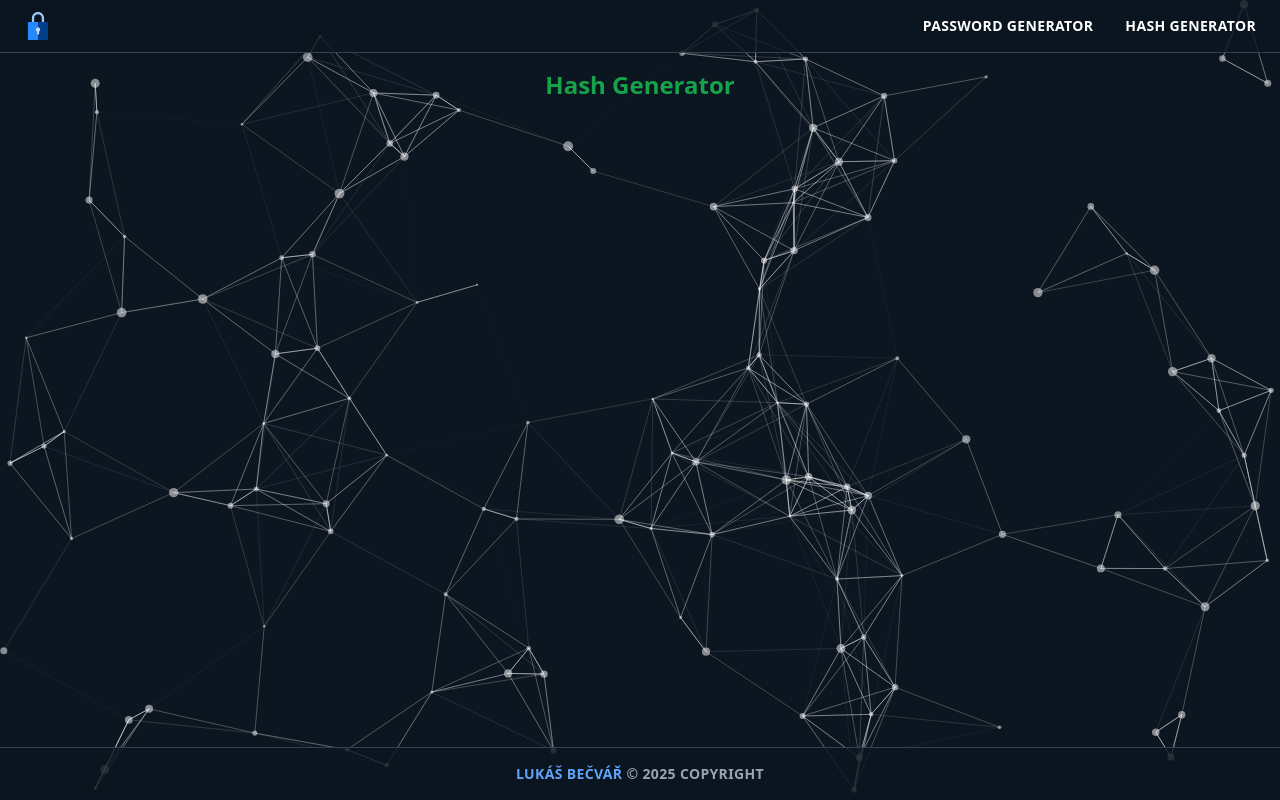
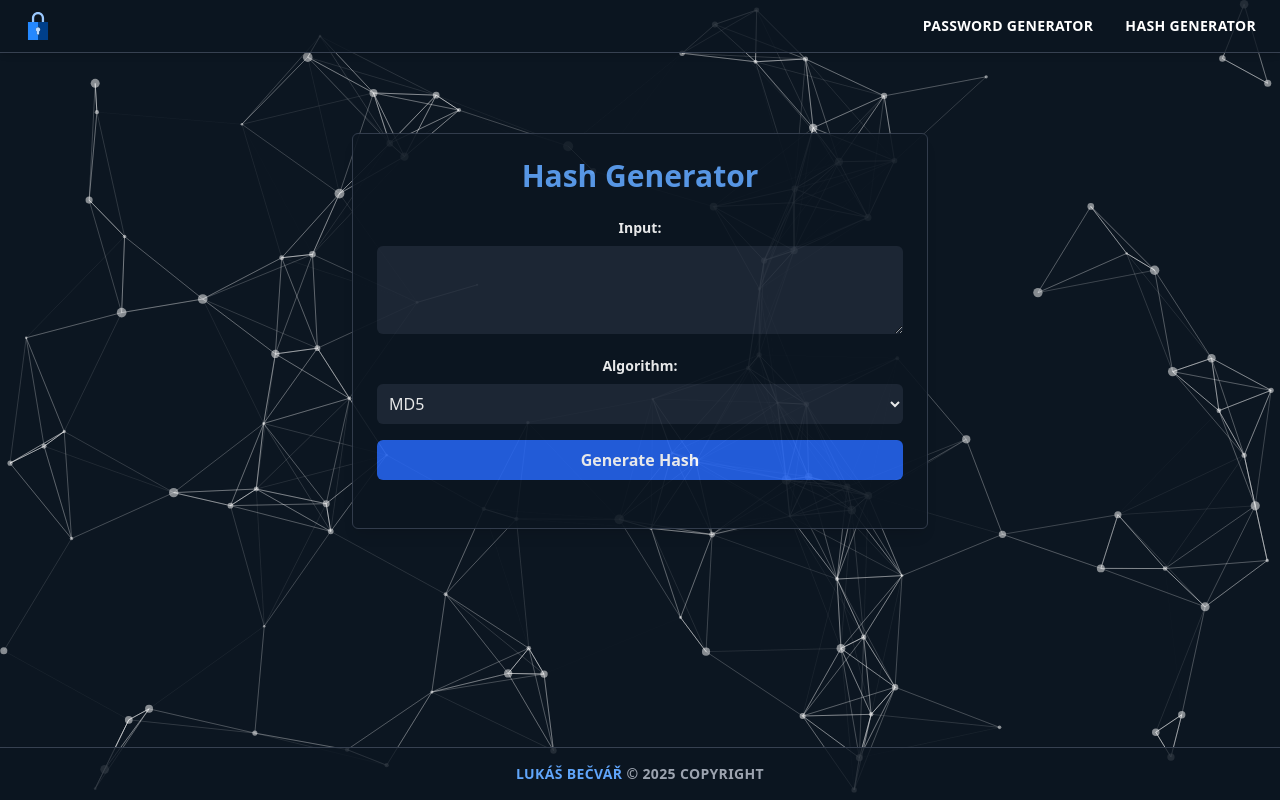
Before and after one commit to lukasbecvar/password-and-hash-generator, a React (Vite) app: page /hash in a window 1280 px wide. Built offline with nearby package versions, Linux system fonts and the light colour scheme.

Commit message:
added hash generator

```diff
--- a/src/components/HashGenerator.jsx
+++ b/src/components/HashGenerator.jsx
@@ -1,7 +1,178 @@
+// include crypto functions
+import md4 from "js-md4"
+import bcrypt from "bcryptjs"
+import CryptoJS from "crypto-js"
+
+// include react functions
+import { useState } from "react"
+
+// mysql 3.23 hash function (simple JS implementation)
+function mysql323Hash(str) {
+	let add = 7
+	let nr = 1345345333
+	let nr2 = 0x12345671
+
+	for (let i = 0; i < str.length; i++) {
+		const c = str.charCodeAt(i)
+		if (c === 32 || c === 9) continue
+		nr ^= (((nr & 63) + add) * c) + (nr << 8)
+		nr2 += (nr2 << 8) ^ nr
+		add += c
+	}
+	const toHex = (num) => ("00000000" + (num >>> 0).toString(16)).slice(-8)
+	return toHex(nr) + toHex(nr2)
+}
+
+// ntlm hash = MD4(UTF-16LE(password))
+function ntlmHash(password) {
+	const encoder = new TextEncoder("utf-16le")
+	const buf = encoder.encode(password)
+	const arr = Array.from(buf)
+	return md4(arr)
+}
+
 export default function HashGenerator() {
+	const [hash, setHash] = useState("")
+	const [input, setInput] = useState("")
+	const [copied, setCopied] = useState(false)
+	const [loading, setLoading] = useState(false)
+	const [algorithm, setAlgorithm] = useState("MD5")
+
+	// extra inputs
+	const [salt, setSalt] = useState("")
+	const [iterations, setIterations] = useState(1000)
+	const [bcryptSaltRounds, setBcryptSaltRounds] = useState(10)
+
+	// hash generator
+	const generateHash = async () => {
+		setLoading(true)
+		let result = ""
+
+		try {
+			switch (algorithm) {
+				case "MD4":
+					result = md4(input)
+					break
+				case "MD5":
+					result = CryptoJS.MD5(input).toString()
+					break
+				case "SHA-1":
+					result = CryptoJS.SHA1(input).toString()
+					break
+				case "SHA-256":
+					result = CryptoJS.SHA256(input).toString()
+					break
+				case "SHA-512":
+					result = CryptoJS.SHA512(input).toString()
+					break
+				case "RIPEMD-160":
+					result = CryptoJS.RIPEMD160(input).toString()
+					break
+				case "NTLM":
+					result = ntlmHash(input)
+					break
+				case "MySQL323":
+					result = mysql323Hash(input)
+					break
+				case "PBKDF2":
+					result = CryptoJS.PBKDF2(input, CryptoJS.enc.Utf8.parse(salt), {
+						keySize: 64 / 4,
+						iterations,
+						hasher: CryptoJS.algo.SHA512,
+					}).toString(CryptoJS.enc.Hex)
+					break
+				case "bcrypt":
+					result = await bcrypt.hash(input, bcryptSaltRounds)
+					break
+				default:
+					result = "Unsupported algorithm"
+			}
+		} catch (err) {
+			result = `Error: ${err.message}`
+		}
+
+		setHash(result)
+		setCopied(false)
+		setLoading(false)
+	}
+
+	// copy hash to clipboard
+	const copyToClipboard = async () => {
+		if (!hash) return
+		await navigator.clipboard.writeText(hash)
+		setCopied(true)
+		setTimeout(() => setCopied(false), 1500)
+	}
+
 	return (
-		<div className="p-4">
-			<h1 className="text-2xl font-bold text-green-600">Hash Generator</h1>
+		<div className="md:max-w-xl max-w-xl mx-auto p-6 md:mt-20 bg-[#0c1621] text-white md:rounded-md md:shadow-lg md:border border-gray-700 z-10 opacity-90">
+			<h1 className="text-3xl font-bold text-blue-400 mb-6 text-center">Hash Generator</h1>
+
+			{/* input text */}
+			<div className="mb-4">
+				<label className="block mb-2 font-semibold text-sm">Input:</label>
+				<textarea className="w-full p-2 bg-gray-800 text-white rounded-md resize-y" rows={3} value={input} onChange={(e) => setInput(e.target.value)}/>
+			</div>
+
+			{/* algorithm selection */}
+			<div className="mb-4">
+				<label className="block mb-2 font-semibold text-sm">Algorithm:</label>
+				<select className="w-full p-2 bg-gray-800 text-white rounded-md" value={algorithm} onChange={(e) => setAlgorithm(e.target.value)}>
+					{[
+						"MD4",
+						"MD5",
+						"SHA-1",
+						"SHA-256",
+						"SHA-512",
+						"NTLM",
+						"PBKDF2",
+						"bcrypt",
+						"MySQL323",
+						"RIPEMD-160",
+					].map((algo) => (
+						<option key={algo} value={algo}>
+							{algo}
+						</option>
+					))}
+				</select>
+			</div>
+
+			{/* extra inputs for PBKDF2 */}
+			{(algorithm === "PBKDF2") && (
+				<div className="mb-4 space-y-3">
+					<div>
+						<label className="block text-sm font-semibold mb-1">Salt:</label>
+						<input type="text" value={salt} onChange={(e) => setSalt(e.target.value)} className="w-full p-2 bg-gray-800 text-white rounded-md"/>
+					</div>
+					<div>
+						<label className="block text-sm font-semibold mb-1">Iterations:</label>
+						<input type="number" min={1} value={iterations} onChange={(e) => setIterations(parseInt(e.target.value) || 1)} className="w-full p-2 bg-gray-800 text-white rounded-md"/>
+					</div>
+				</div>
+			)}
+
+			{/* extra inputs for bcrypt */}
+			{algorithm === "bcrypt" && (
+				<div className="mb-4 space-y-3">
+					<label className="block text-sm font-semibold mb-1">Salt rounds:</label>
+					<input type="number" min={1} max={20} value={bcryptSaltRounds} onChange={(e) => setBcryptSaltRounds(parseInt(e.target.value) || 10)} className="w-full p-2 bg-gray-800 text-white rounded-md"/>
+				</div>
+			)}
+
+			{/* generate button */}
+			<button onClick={generateHash} disabled={loading} className="w-full bg-blue-600 hover:bg-blue-700 transition text-white font-semibold py-2 px-4 rounded-md mb-6 disabled:opacity-50">
+				{loading ? "Generating..." : "Generate Hash"}
+			</button>
+
+			{/* hash output */}
+			{hash && (
+				<div className="relative">
+					<div className="bg-gray-800 rounded-md p-3 mb-2 font-mono text-sm break-all">{hash}</div>
+					<button onClick={copyToClipboard} className="absolute top-2 right-2 text-xs bg-blue-500 hover:bg-blue-600 transition px-2 py-1 rounded text-white">
+						{copied ? "Copied!" : "Copy"}
+					</button>
+				</div>
+			)}
 		</div>
 	)
 }
--- a/src/components/PasswordGenerator.jsx
+++ b/src/components/PasswordGenerator.jsx
@@ -2,7 +2,7 @@
 import { useState } from "react"
 
 export default function PasswordGenerator() {
-    const [length, setLength] = useState(20)
+    const [length, setLength] = useState(25)
     const [copied, setCopied] = useState(false)
     const [password, setPassword] = useState("")
     const [includeNumbers, setIncludeNumbers] = useState(true)
```
Also changed, not shown: package.json (+19 -15 lines), 2 other files (tests, documents, lock files or other folders).
